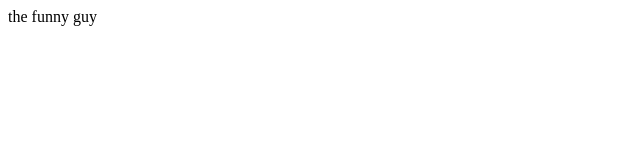
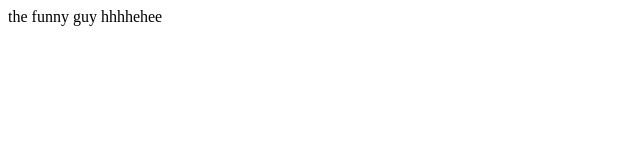
Before and after one commit to slimdoe/test123, a plain HTML site: page index.html in a window 1280 px wide. Shown: the full height of the page, 0-640 px from the left. Drawn offline with Linux system fonts and the light colour scheme.

Commit message:
testing again

```diff
--- a/index.html
+++ b/index.html
@@ -8,5 +8,6 @@
 </head>
 <body>
     the funny guy
+    hhhhehee
 </body>
 </html>
```
